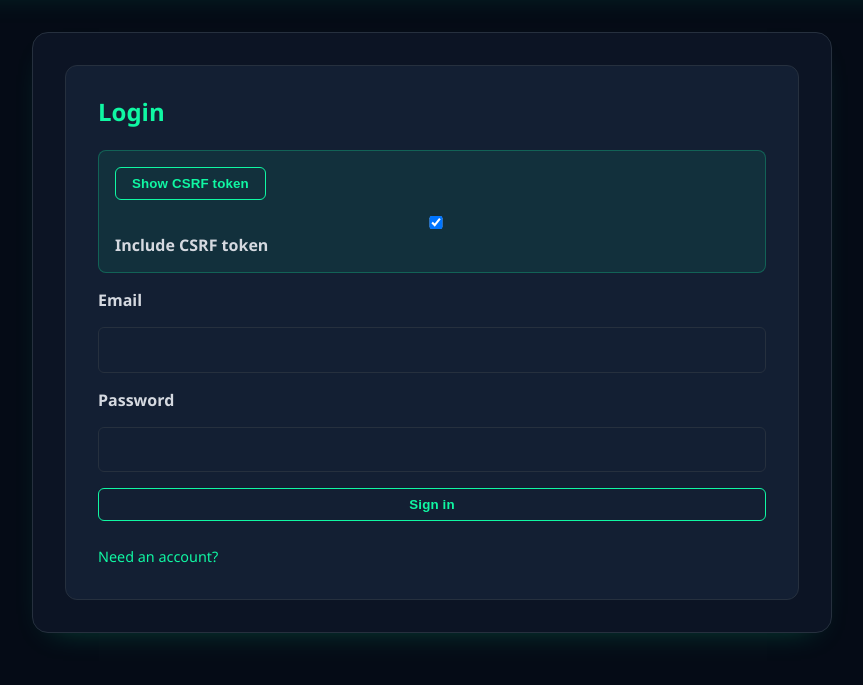
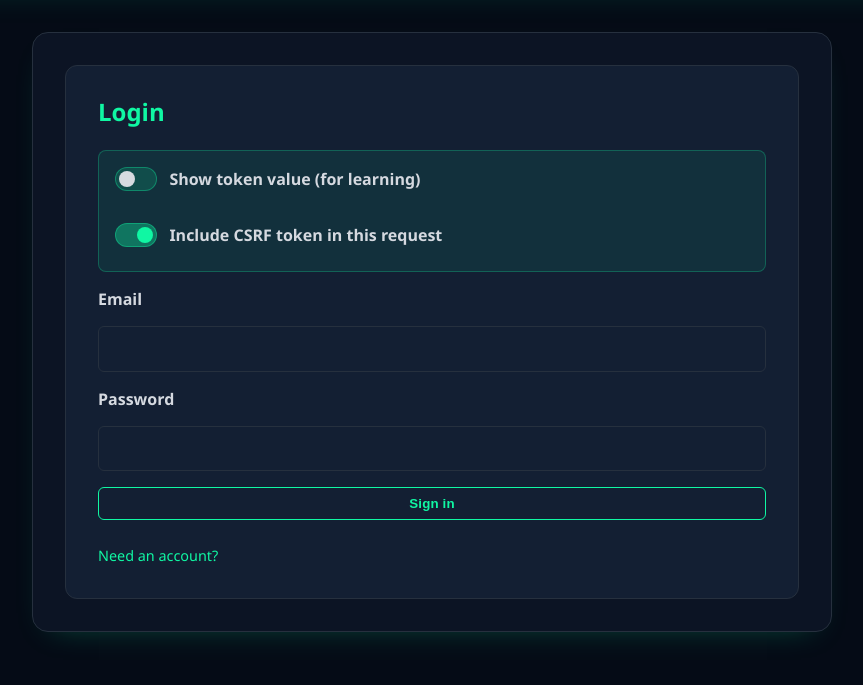
Before and after one commit to marcus-rk/SecureLeak, a Flask app: page / in a window 1280 px wide. Shown: the part 115-800 px from the top of the page, without its empty margins (208-1071 px from the left). Run offline with Flask 3, Linux system fonts and the light colour scheme; some libraries are stand-ins or nearby versions.

Commit message:
Enhance CSRF token handling: implement toggle switches for visibility and inclusion in form submissions across login, registration, and report templates; improve button styling in error pages.

```diff
--- a/static/css/style.css
+++ b/static/css/style.css
@@ -382,6 +382,11 @@ tbody tr:hover .table-link {
     background-color: rgba(16, 247, 163, 0.1);
 }
 
+/* Provide a small gap when multiple buttons appear inline in the same paragraph */
+p .button-link + .button-link {
+    margin-left: 0.5rem;
+}
+
 /* --------------------------------
    Flash messages
 --------------------------------- */
@@ -425,10 +430,6 @@ tbody tr:hover .table-link {
     border: 1px solid rgba(16, 247, 163, 0.25);
 }
 
-.csrf-toggle button {
-    margin-bottom: 0.75rem;
-}
-
 .csrf-toggle code {
     display: block;
     font-family: var(--font-code);
@@ -440,3 +441,77 @@ tbody tr:hover .table-link {
 .csrf-toggle code[hidden] {
     display: none !important;
 }
+
+
+.csrf-controls {
+    display: flex;
+    flex-direction: column;
+    gap: 0.75rem;
+    margin-bottom: 0.5rem;
+}
+
+.switch {
+    display: grid;
+    /* Match first column to the visual switch width to avoid crowding the label */
+    grid-template-columns: 40px auto;
+    align-items: center;
+    /* Slightly increase spacing between the toggle and text */
+    gap: 0.9rem;
+    user-select: none;
+}
+
+.switch input {
+    position: absolute;
+    opacity: 0;
+    width: 0;
+    height: 0;
+}
+
+.switch-ui {
+    position: relative;
+    width: 40px;
+    height: 22px;
+    border-radius: 999px;
+    background: rgba(16, 247, 163, 0.15);
+    border: 1px solid rgba(16, 247, 163, 0.35);
+    transition: background-color 0.15s ease;
+}
+
+.switch-ui::after {
+    content: "";
+    position: absolute;
+    top: 50%;
+    left: 3px;
+    width: 16px;
+    height: 16px;
+    transform: translateY(-50%);
+    border-radius: 50%;
+    background: var(--color-text);
+    transition: left 0.15s ease, background-color 0.15s ease;
+}
+
+.switch input:checked + .switch-ui {
+    background: rgba(16, 247, 163, 0.35);
+}
+
+.switch input:checked + .switch-ui::after {
+    left: 21px;
+    background: var(--color-primary);
+}
+
+.switch-label {
+    color: var(--color-text-muted);
+}
+
+/* Responsive layout: place the two CSRF toggles side-by-side on wide screens */
+@media (min-width: 720px) {
+    .csrf-controls {
+        flex-direction: row;
+        align-items: center;
+        gap: 2rem;
+        flex-wrap: wrap;
+    }
+    .switch {
+        min-width: max-content;
+    }
+}
--- a/static/js/main.js
+++ b/static/js/main.js
@@ -15,38 +15,38 @@ const initConfirmDialogs = () => {
 const initTokenToggles = () => {
   const containers = document.querySelectorAll("[data-token-container]");
   containers.forEach((container) => {
-    const button = container.querySelector("[data-token-toggle]");
     const valueElement = container.querySelector("[data-token-value]");
-    const includeCheckbox = container.querySelector("[data-token-include]");
     const form = container.closest("form");
     const hiddenInput = form?.querySelector("input[name='csrf_token'][data-token-input]");
-    if (!button || !valueElement || !form || !hiddenInput) {
+    if (!valueElement || !form || !hiddenInput) {
       return;
     }
 
-    // Show/hide the token value only (for learning/inspection)
-    button.addEventListener("click", () => {
-      const isHidden = valueElement.hasAttribute("hidden");
-      if (isHidden) {
+    const visibilityToggle = container.querySelector("[data-token-visibility-toggle]");
+    const includeToggle = container.querySelector("[data-token-include-toggle]");
+
+    const applyVisibility = () => {
+      if (visibilityToggle?.checked) {
         valueElement.removeAttribute("hidden");
-        button.textContent = "Hide CSRF token";
       } else {
         valueElement.setAttribute("hidden", "");
-        button.textContent = "Show CSRF token";
       }
-    });
+    };
 
-    // Include/exclude the CSRF token in the form submission by toggling disabled
-    if (includeCheckbox) {
-      includeCheckbox.addEventListener("change", () => {
-        const include = includeCheckbox.checked;
-        if (include) {
-          hiddenInput.removeAttribute("disabled");
-        } else {
-          hiddenInput.setAttribute("disabled", "");
-        }
-      });
-    }
+    const applyInclusion = () => {
+      if (includeToggle?.checked) {
+        hiddenInput.removeAttribute("disabled");
+      } else {
+        hiddenInput.setAttribute("disabled", "");
+      }
+    };
+
+    visibilityToggle?.addEventListener("change", applyVisibility);
+    includeToggle?.addEventListener("change", applyInclusion);
+
+    // Initialize state once
+    applyVisibility();
+    applyInclusion();
   });
 };
 
--- a/templates/errors/400.html
+++ b/templates/errors/400.html
@@ -4,7 +4,7 @@
         <h2>Bad request</h2>
         <p>{{ reason or 'Your request could not be processed.' }}</p>
         <p>
-            <a href="{{ url_for('auth.login') }}">Return to sign-in</a>
+            <a class="button-link" href="{{ url_for('auth.login') }}">Return to sign-in</a>
         </p>
     </section>
 {% endblock %}
--- a/templates/errors/404.html
+++ b/templates/errors/404.html
@@ -4,7 +4,8 @@
         <h2>Page not found</h2>
         <p>The page you’re looking for doesn’t exist or has moved.</p>
         <p>
-            <a href="{{ url_for('reports.list_reports') }}">Go to Reports</a> or <a href="{{ url_for('auth.login') }}">Sign in</a>
+            <a class="button-link" href="{{ url_for('reports.list_reports') }}">Go to Reports</a>
+            <a class="button-link" href="{{ url_for('auth.login') }}">Sign in</a>
         </p>
     </section>
 {% endblock %}
--- a/templates/errors/500.html
+++ b/templates/errors/500.html
@@ -4,7 +4,7 @@
         <h2>Something went wrong</h2>
         <p>An unexpected error occurred. Please try again in a moment.</p>
         <p>
-            <a href="{{ url_for('reports.list_reports') }}">Back to Reports</a>
+            <a class="button-link" href="{{ url_for('reports.list_reports') }}">Back to Reports</a>
         </p>
     </section>
 {% endblock %}
--- a/templates/login.html
+++ b/templates/login.html
@@ -10,11 +10,18 @@
         <form method="post" action="{{ url_for('auth.login') }}">
             <input type="hidden" name="csrf_token" value="{{ csrf_token() }}" data-token-input>
             <div class="csrf-toggle" data-token-container>
-                <button type="button" data-token-toggle>Show CSRF token</button>
-                <label>
-                    <input type="checkbox" data-token-include checked>
-                    Include CSRF token
-                </label>
+                <div class="csrf-controls">
+                    <label class="switch">
+                        <input type="checkbox" data-token-visibility-toggle>
+                        <span class="switch-ui" aria-hidden="true"></span>
+                        <span class="switch-label">Show token value (for learning)</span>
+                    </label>
+                    <label class="switch">
+                        <input type="checkbox" data-token-include-toggle checked>
+                        <span class="switch-ui" aria-hidden="true"></span>
+                        <span class="switch-label">Include CSRF token in this request</span>
+                    </label>
+                </div>
                 <code data-token-value hidden>{{ csrf_token() }}</code>
             </div>
             <label for="email">Email</label>
```
Also changed, not shown: templates/register.html (+12 -5 lines), templates/report_new.html (+12 -5 lines).
